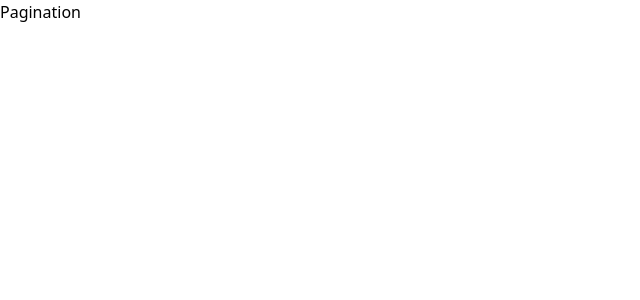
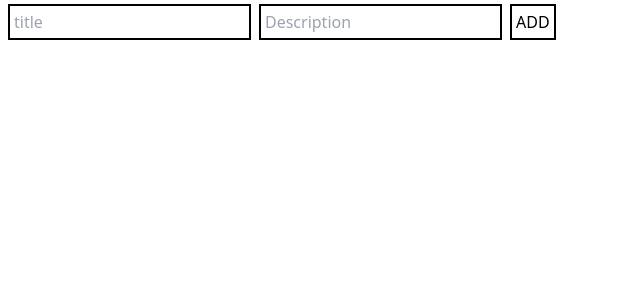
Before and after one commit to saketsingh0078/machine-coding, a React (Create React App) app: page / in a window 1280 px wide. Shown: the top 300 px of the page, without its empty margins (0-640 px from the left). Built offline with nearby package versions, Linux system fonts and the light colour scheme.

Commit message:
TodoList

```diff
--- a/src/App.js
+++ b/src/App.js
@@ -9,11 +9,12 @@ import { Accordian } from "./components/Accordian";
 import { Progress } from "./components/Progress";
 import { InfiniteScroll } from "./components/InfiniteScroll";
 import { Pagination } from "./components/Pagination";
+import { TodoList } from "./components/TodoList";
 
 function App() {
   return (
     <div className="h-screen w-screen flex justify-between ">
-      <Pagination />
+      <TodoList />
     </div>
   );
 }
--- a/src/components/Pagination.js
+++ b/src/components/Pagination.js
@@ -1,5 +1,39 @@
-import React from "react";
+import React, { useEffect, useState } from "react";
+import { PaginationCard } from "./PaginationCard";
 
 export const Pagination = () => {
-  return <div>Pagination</div>;
+  const [totalPage, setTotalPage] = useState(0);
+  const [currentPage, setCurrentPage] = useState(0);
+  const [data, setData] = useState([]);
+  const page = Array(totalPage).fill(0);
+
+  useEffect(() => {
+    getData();
+  }, [currentPage]);
+
+  const getData = async () => {
+    const data = await fetch(
+      `https://dummyjson.com/products/?limit=10&skip=${10 * currentPage}`
+    );
+    const json = await data.json();
+    setData(json.products);
+    setTotalPage(Math.floor(json.total / 10));
+  };
+
+  return (
+    <div className="flex flex-col w-screen  h-[100px] ">
+      <div className="flex flex-col gap-8 mb-6">
+        {data.map((data, index) => (
+          <PaginationCard data={data} />
+        ))}
+      </div>
+      <div className="flex flex-wrap gap-8">
+        {page.map((_, index) => (
+          <div className="border-2 p-1 mb-2">
+            <button onClick={() => setCurrentPage(index)}>{index + 1}</button>
+          </div>
+        ))}
+      </div>
+    </div>
+  );
 };
--- /dev/null
+++ b/src/components/PaginationCard.js
@@ -0,0 +1,10 @@
+import React from "react";
+
+export const PaginationCard = ({ data }) => {
+  return (
+    <div className="flex flex-col gap-4 bg-slate-400">
+      <h1 className="text-black">{data.title}</h1>
+      <h1 className="text-white">{data.description}</h1>
+    </div>
+  );
+};
--- /dev/null
+++ b/src/components/TodoCart.js
@@ -0,0 +1,16 @@
+import React from "react";
+
+export const TodoCart = ({ data, onDelete }) => {
+  return (
+    <div className="border-2 p-2 border-black m-2 rounded-lg">
+      <h1>{data.title}</h1>
+      <h1>{data.desc}</h1>
+      <button
+        className="border-2 border-black m-1 rounded-lg p-1"
+        onClick={onDelete}
+      >
+        Delete
+      </button>
+    </div>
+  );
+};
--- /dev/null
+++ b/src/components/TodoList.js
@@ -0,0 +1,55 @@
+import React, { useState } from "react";
+import { TodoCart } from "./TodoCart";
+
+export const TodoList = () => {
+  const [data, setData] = useState([]);
+  const [title, setTitle] = useState("");
+  const [desc, setDesc] = useState("");
+
+  const handleDelete = (indexToDelete) => {
+    setData((prevData) =>
+      prevData.filter((_, index) => index !== indexToDelete)
+    );
+  };
+
+  return (
+    <div>
+      <div className="mt-1 ml-2 mb-4">
+        <input
+          className="p-1 border-2 border-black mr-2"
+          type="text"
+          placeholder="title"
+          onChange={(e) => setTitle(e.target.value)}
+        />
+        <input
+          className="p-1 border-2 border-black mr-2"
+          type="text"
+          placeholder="Description"
+          onChange={(e) => setDesc(e.target.value)}
+        />
+        <button
+          className="p-1 border-2 border-black mr-2"
+          onClick={() => {
+            if (title && desc)
+              setData((prev) => [
+                ...prev,
+                {
+                  title,
+                  desc,
+                },
+              ]);
+          }}
+        >
+          ADD
+        </button>
+      </div>
+      {data.map((item, index) => (
+        <TodoCart
+          key={index}
+          data={item}
+          onDelete={() => handleDelete(index)}
+        />
+      ))}
+    </div>
+  );
+};
```
